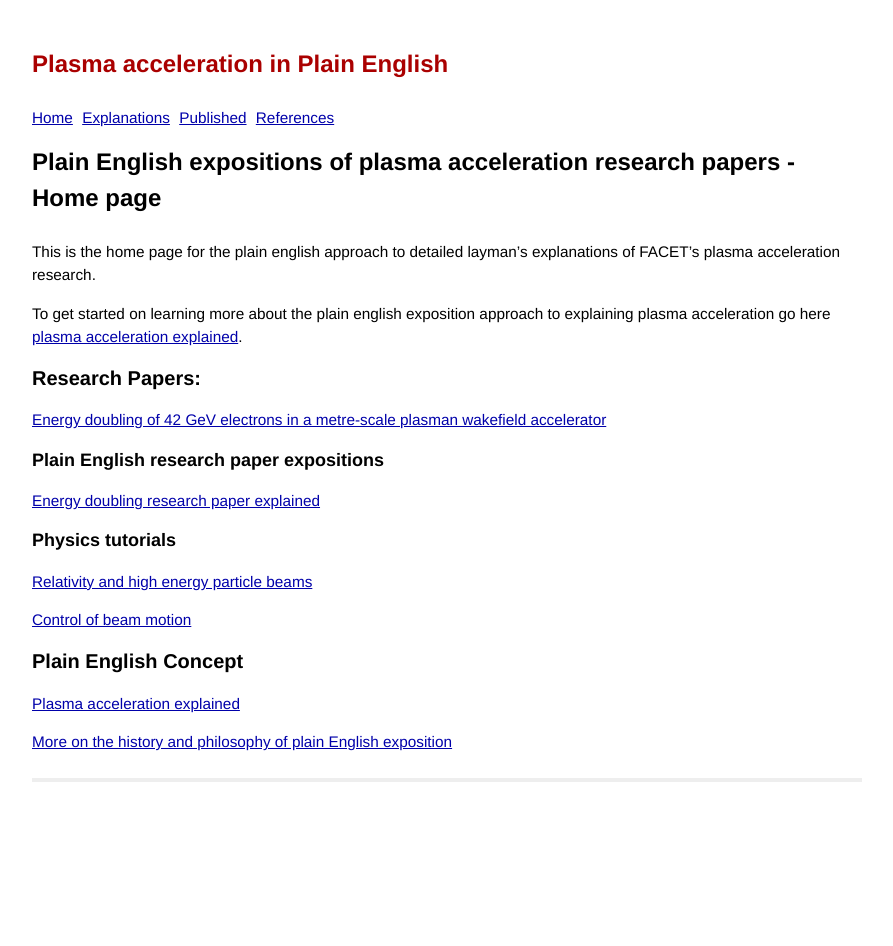
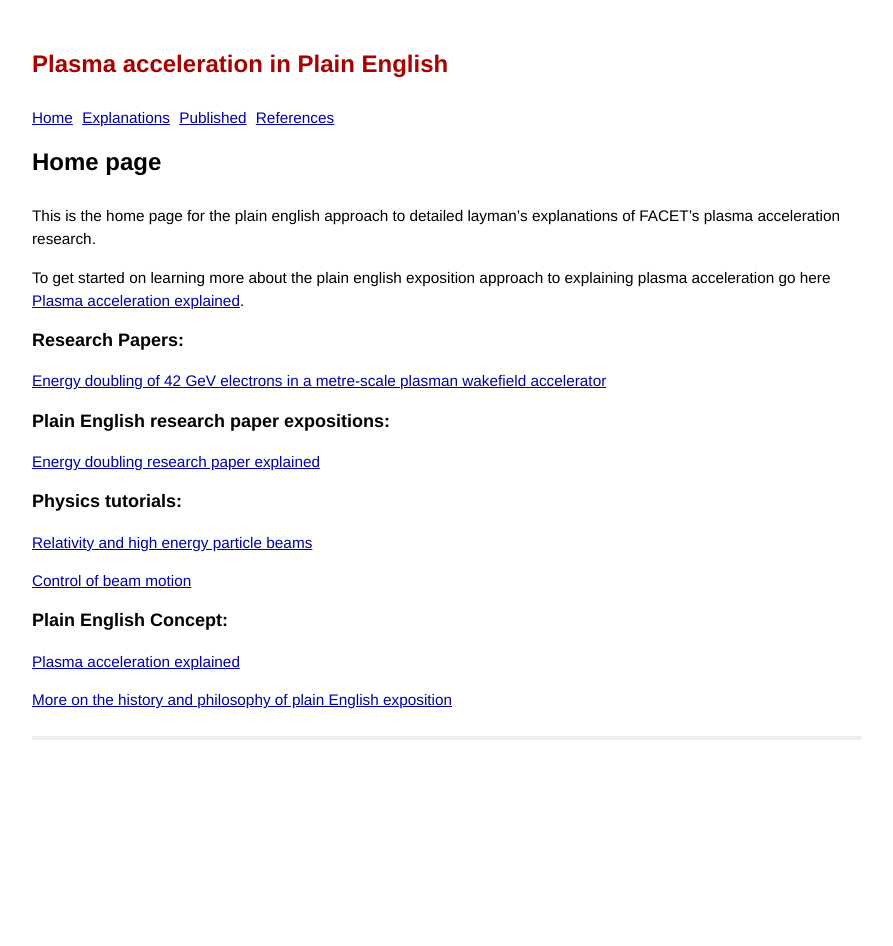
Before and after one commit to grbfacet/facet, a Jekyll site: the page built from index.md, in a window 1280 px wide. Shown: the whole page, without its empty margins (193-1086 px from the left). Built offline with Jekyll 4.4.1, drawn with Linux system fonts in a browser that asks for light colours.

Commit message:
Update index.md

```diff
--- a/index.md
+++ b/index.md
@@ -1,26 +1,28 @@
 ---
 layout: default
-title: Plain English expositions of plasma acceleration research papers - Home page
+title: Home page
 ---
 
 This is the home page for the plain english approach to detailed layman's explanations of FACET's plasma acceleration research.
 
-To get started on learning more about the plain english exposition approach to explaining plasma acceleration go here [plasma acceleration explained](/plasma-accel-explained.html).
+To get started on learning more about the plain english exposition approach to explaining plasma acceleration go here [Plasma acceleration explained](/plasma-accel-explained.html).
 
-## Research Papers:
+### Research Papers:
+
 [Energy doubling of 42 GeV electrons in a metre-scale plasman wakefield accelerator](/slac-pub-12363.pdf)
 
-### Plain English research paper expositions
+### Plain English research paper expositions:
 
 [Energy doubling research paper explained](/energy-doubling-exposition.html)
 
-### Physics tutorials
+### Physics tutorials:
 
 [Relativity and high energy particle beams](/relativity-tutorial.html)
 
 [Control of beam motion](/beam-control-tutorial.html)
 
-## Plain English Concept
+### Plain English Concept:
+
 [Plasma acceleration explained](/plasma-accel-explained.html)
 
 [More on the history and philosophy of plain English exposition](/plain-english-papers.html)
```
